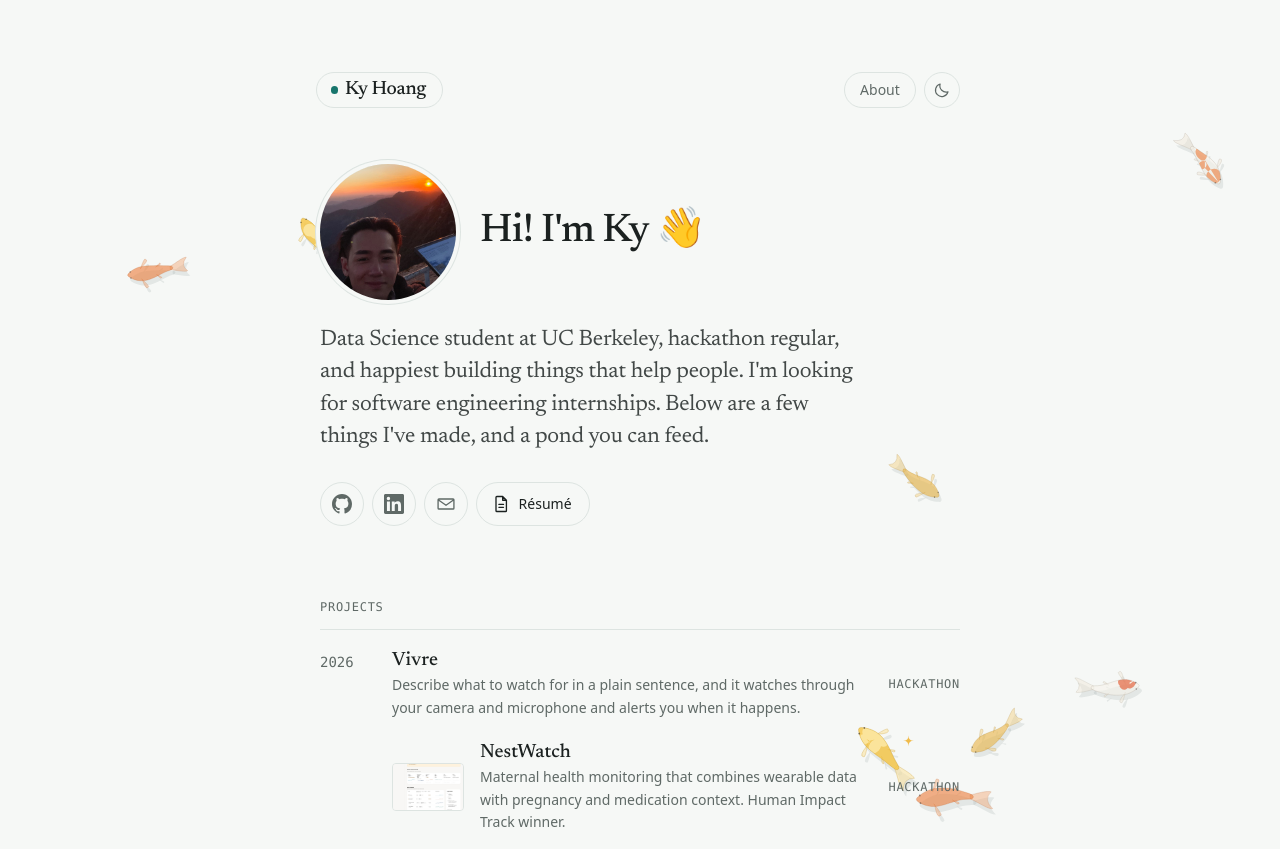
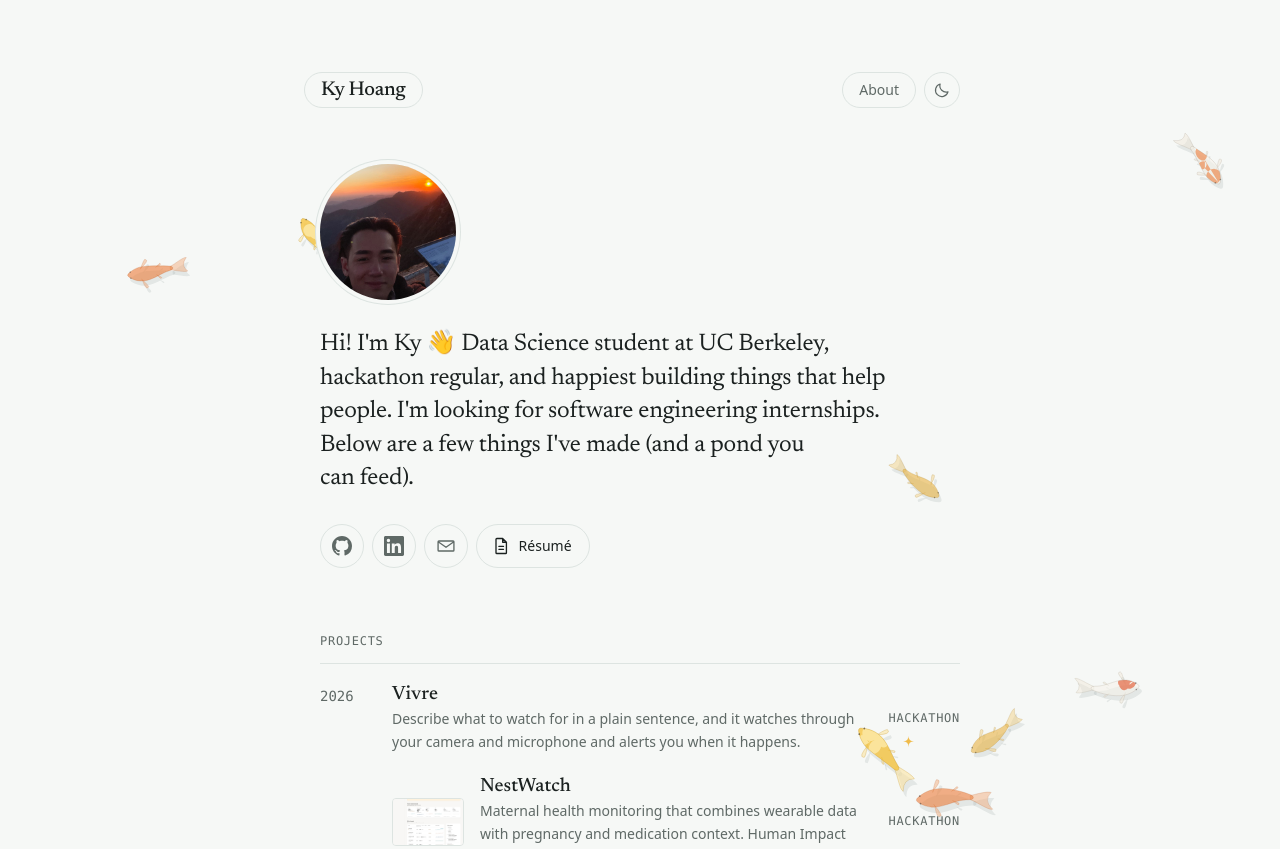
Before and after one commit to ky-hoang/ky-hoang.github.io, an Astro site: page / in a window 1280 px wide. Shown: the top 849 px of the page. Built offline with nearby package versions, Linux system fonts and the light colour scheme; Astro itself is replaced by a stand-in of ours.

Commit message:
Header links as soft pills; back to the single intro; fix Moro Rock line
- Name and About sit in outlined pills that tint on hover, with the
  current page filled in; the theme toggle shares the outline.
- Undo the separate greeting heading from the previous commit and keep
  the one-paragraph intro with the waving hand.
- About: Moro Rock was a hike up for the sunset, not a stay.

Co-Authored-By: Claude Opus 5.5 <noreply@anthropic.com>

```diff
--- a/src/components/Header.astro
+++ b/src/components/Header.astro
@@ -23,7 +23,7 @@ const onAbout = Astro.url.pathname.startsWith("/about");
     padding: 2.5rem 0 3.5rem;
   }
 
-  /* Your name and About are soft pills, so they read as buttons */
+  /* Your name and About sit in soft pills, so they read as buttons */
   .name,
   .nav a {
     display: inline-flex;
@@ -34,29 +34,19 @@ const onAbout = Astro.url.pathname.startsWith("/about");
     background: var(--bg);
     text-decoration: none;
     transition:
-      transform 0.2s ease,
       border-color 0.15s ease,
-      color 0.15s ease,
-      background-color 0.15s ease;
+      background-color 0.15s ease,
+      color 0.15s ease;
   }
 
   .name {
-    gap: 0.45rem;
-    margin-left: -0.25rem;
-    padding: 0 1rem 0 0.85rem;
+    /* Pulled left so the text still lines up with the column below */
+    margin-left: -1rem;
+    padding: 0 1rem;
     font-family: var(--font-serif);
-    font-size: 1.2rem;
+    font-size: 1.25rem;
     font-weight: 500;
     letter-spacing: -0.01em;
-  }
-
-  /* A small dot in the accent color, like a koi seen from far away */
-  .name::before {
-    content: "";
-    width: 0.45rem;
-    height: 0.45rem;
-    border-radius: 50%;
-    background: var(--accent);
   }
 
   .nav {
@@ -66,30 +56,22 @@ const onAbout = Astro.url.pathname.startsWith("/about");
   }
 
   .nav a {
-    padding: 0 0.95rem;
+    padding: 0 1rem;
     font-size: var(--text-sm);
     color: var(--muted);
   }
 
   .name:hover,
   .nav a:hover {
-    transform: translateY(-2px);
     border-color: var(--accent);
+    background: var(--hover);
     color: var(--accent);
   }
 
-  /* The page you are on: filled in softly */
+  /* The page you are on is filled in softly */
   .nav a[aria-current="page"] {
     background: var(--hover);
-    border-color: color-mix(in srgb, var(--accent) 35%, var(--line));
     color: var(--text);
-  }
-
-  @media (prefers-reduced-motion: reduce) {
-    .name:hover,
-    .nav a:hover {
-      transform: none;
-    }
   }
 
   @media (min-width: 40rem) {
--- a/src/components/ThemeToggle.astro
+++ b/src/components/ThemeToggle.astro
@@ -74,11 +74,15 @@
     background: var(--bg);
     color: var(--muted);
     cursor: pointer;
-    transition: border-color 0.15s ease, color 0.15s ease;
+    transition:
+      border-color 0.15s ease,
+      background-color 0.15s ease,
+      color 0.15s ease;
   }
 
   .toggle:hover {
     border-color: var(--accent);
+    background: var(--hover);
     color: var(--accent);
   }
 
--- a/src/content/about.md
+++ b/src/content/about.md
@@ -4,7 +4,7 @@ What I love most about software is building things that actually help people, es
 
 Most of my projects are in Python, with FastAPI on the server and React in the browser. I've also built a native macOS app in Swift and a procedurally generated game in Java.
 
-When I'm not building, I'm camping, backpacking or traveling. My favorite trip so far was Sequoia National Park, where I got to see the giant sequoias up close, then hiked up Moro Rock to catch the sunset and the stars. It's also where my profile picture was taken!
+When I'm not building, I'm camping, backpacking or traveling. My favorite trip so far was Sequoia National Park, where I got to see the giant sequoias up close, then hiked up Moro Rock to catch the sunset and the first stars. It's also where my profile picture was taken!
 
 ## Experience
 
--- a/src/content/site.ts
+++ b/src/content/site.ts
@@ -12,13 +12,10 @@ export const site = {
   // Shown in the top-left corner and in the browser tab
   name: "Ky Hoang",
 
-  // The big hello at the top of the home page. A 👋 in it waves once
+  // A few sentences at the top of the home page. A 👋 in it waves once
   // when the page opens.
-  greeting: "Hi! I'm Ky 👋",
-
-  // A few sentences under the greeting
   intro:
-    "Data Science student at UC Berkeley, hackathon regular, and happiest building things that help people. I'm looking for software engineering internships. Below are a few things I've made, and a pond you can feed.",
+    "Hi! I'm Ky 👋 Data Science student at UC Berkeley, hackathon regular, and happiest building things that help people. I'm looking for software engineering internships. Below are a few things I've made (and a pond you can feed).",
 
   // One sentence about you for search results and link previews
   description:
--- a/src/pages/index.astro
+++ b/src/pages/index.astro
@@ -1,5 +1,5 @@
 ---
-/* Home page: your photo and a hello, a short intro and your links, then the project archive. */
+/* Home page: your photo, a short intro and your links, then the project archive. */
 import Base from "../layouts/Base.astro";
 import Avatar from "../components/Avatar.astro";
 import ContactLinks from "../components/ContactLinks.astro";
@@ -9,22 +9,20 @@ import { site } from "../content/site";
 
 const projects = await getProjects();
 
-// Splits the greeting around the 👋, so the hand can be animated on its own
-const [beforeWave, ...rest] = site.greeting.split("👋");
+// Splits the intro around the 👋, so the hand can be animated on its own
+const [beforeWave, ...rest] = site.intro.split("👋");
 const afterWave = rest.join("👋");
 ---
 
 <Base>
   <section class="hello">
-    <div class="top">
-      <Avatar />
-      <h1 class="greeting">
-        {beforeWave}
-        {rest.length > 0 && <span class="wave">👋</span>}
-        {afterWave}
-      </h1>
-    </div>
-    <p class="intro">{site.intro}</p>
+    <h1 class="sr-only">{site.name}</h1>
+    <Avatar />
+    <p class="intro">
+      {beforeWave}
+      {rest.length > 0 && <span class="wave">👋</span>}
+      {afterWave}
+    </p>
     <ContactLinks size="large" />
   </section>
 
@@ -35,32 +33,15 @@ const afterWave = rest.join("👋");
   .hello {
     display: grid;
     justify-items: start;
-    gap: 1.5rem;
-    margin-bottom: 4.5rem;
-  }
-
-  /* Photo and hello side by side */
-  .top {
-    display: flex;
-    align-items: center;
-    gap: 1.5rem;
-  }
-
-  .greeting {
-    font-family: var(--font-serif);
-    font-size: 2.5rem;
-    font-weight: 500;
-    line-height: 1.1;
-    letter-spacing: -0.02em;
+    gap: 1.75rem;
+    margin-bottom: 4rem;
   }
 
   .intro {
-    max-width: 34rem;
-    margin-bottom: 0.25rem;
+    max-width: 36rem;
     font-family: var(--font-serif);
-    font-size: 1.4rem;
-    line-height: 1.45;
-    color: color-mix(in srgb, var(--text) 82%, var(--bg));
+    font-size: 1.5rem;
+    line-height: 1.4;
     letter-spacing: -0.01em;
     text-wrap: pretty;
   }
@@ -94,21 +75,8 @@ const afterWave = rest.join("👋");
   }
 
   @media (max-width: 34rem) {
-    .top {
-      gap: 1.1rem;
-    }
-
-    .top :global(.avatar) {
-      width: 6rem;
-      height: 6rem;
-    }
-
-    .greeting {
-      font-size: 2rem;
-    }
-
     .intro {
-      font-size: 1.25rem;
+      font-size: 1.3rem;
     }
   }
 </style>
```
Also changed, not shown: README.md.
